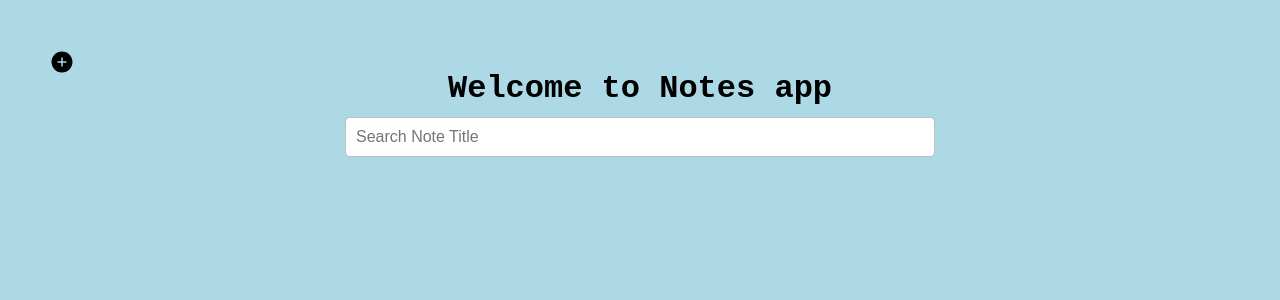
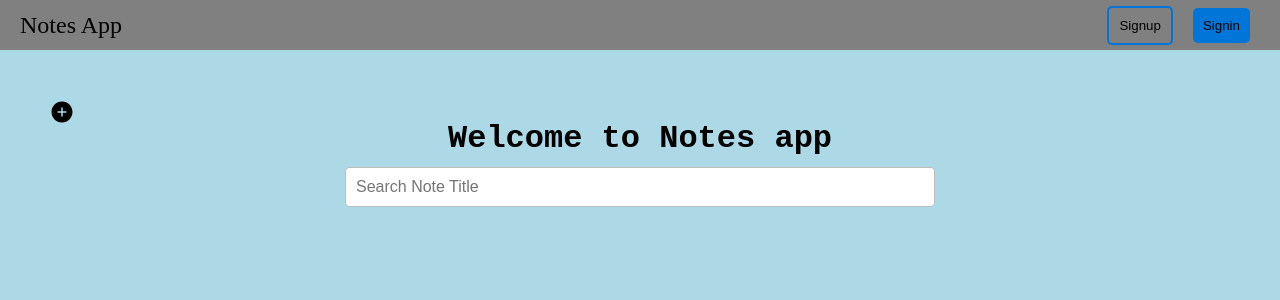
Before and after one commit to Dorian1218/TestMERNApp, a React (Create React App) app in the folder client/: page / in a window 1280 px wide. Shown: the top 300 px of the page. Built offline with nearby package versions, Linux system fonts and the light colour scheme; no server answers.

Commit message:
added header and navigation

```diff
--- a/client/src/App.css
+++ b/client/src/App.css
@@ -35,6 +35,8 @@ li {
   list-style: none;
   list-style-position:inside;
   white-space: wrap;
+  text-decoration: none;
+  color: black;
 }
 
 div.users {
@@ -174,3 +176,36 @@ div.header {
   padding: 10px;
   cursor: pointer;
 }
+
+.navbar {
+  height: 50px;
+  background-color: gray;
+  display: flex;
+  align-items: center;
+  justify-content: space-between;
+  padding-left: 20px;
+  padding-right: 20px;
+}
+
+.navbar > a > li {
+  font-size: 1.5em;
+}
+
+a {
+  text-decoration: none;
+}
+
+.signup-button {
+  background-color: transparent;
+  border: none;
+  margin: 10px;
+  border-radius: 5px;
+  padding: 10px;
+  cursor: pointer;
+  border: 2px solid #0275d8;
+}
+
+.signup-button:hover {
+  color: rgba(0, 0, 0, 0.5);
+  transition: 0.5s linear;
+}
--- a/client/src/App.js
+++ b/client/src/App.js
@@ -1,14 +1,22 @@
 import React from "react";
 import "./App.css"
-import { Routes, Route } from "react-router-dom";
+import { Routes, Route, useNavigate, Link } from "react-router-dom";
 import Home from "./pages/Home";
 import Signup from "./pages/Signup";
 import { AuthContextProvider } from "./AuthContext";
 
 function App() {
+  const navigate = useNavigate()
 
   return (
     <AuthContextProvider>
+      <div className="navbar">
+          <Link to="/"><li>Notes App</li></Link>
+        <div>
+        <Link to="/signup"><button className="signup-button">Signup</button></Link>
+        <button className="modal-button">Signin</button>
+        </div>
+      </div>
       <Routes>
         <Route path="/" element={<Home/>}></Route>
         <Route path="/signup" element={<Signup />}></Route>
```
